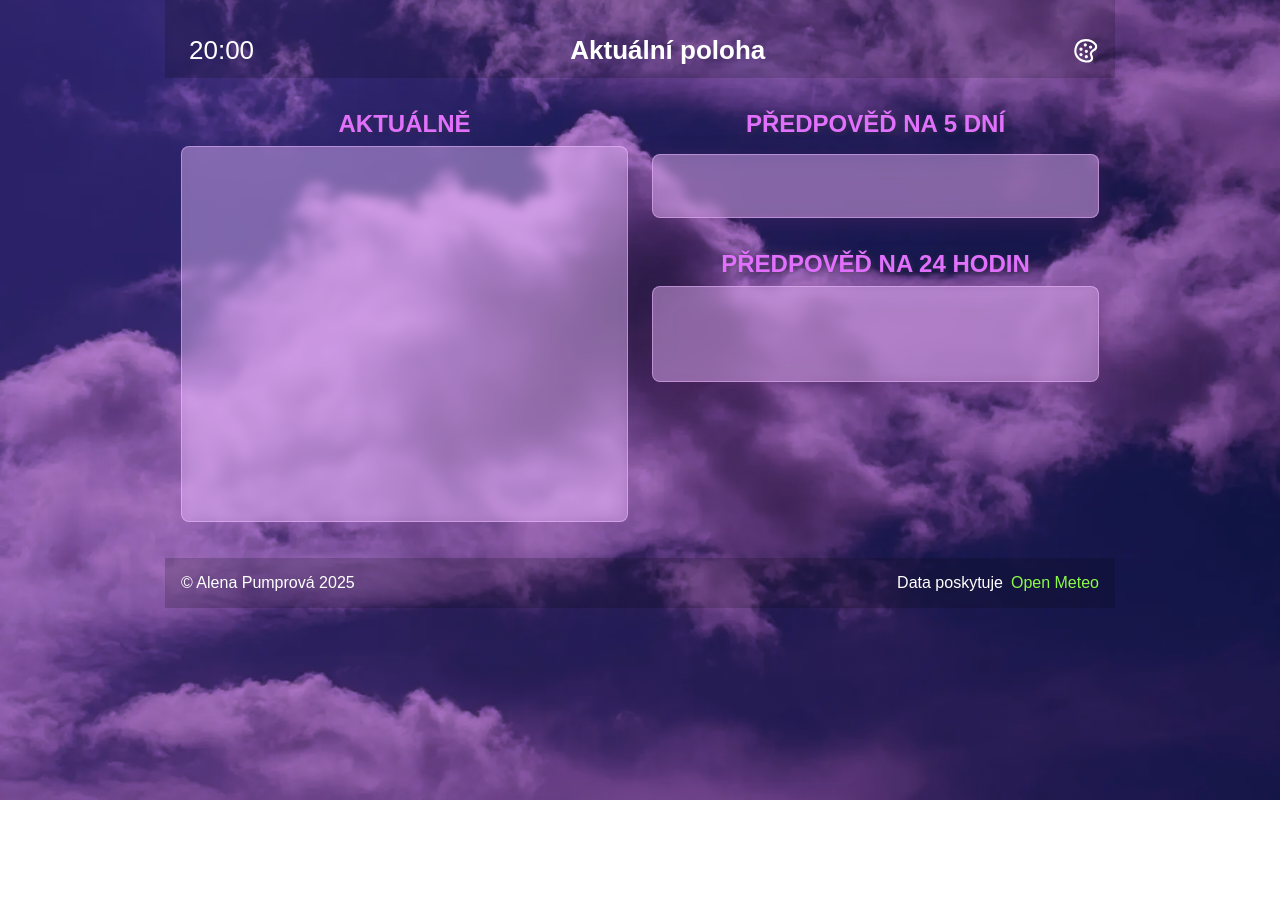
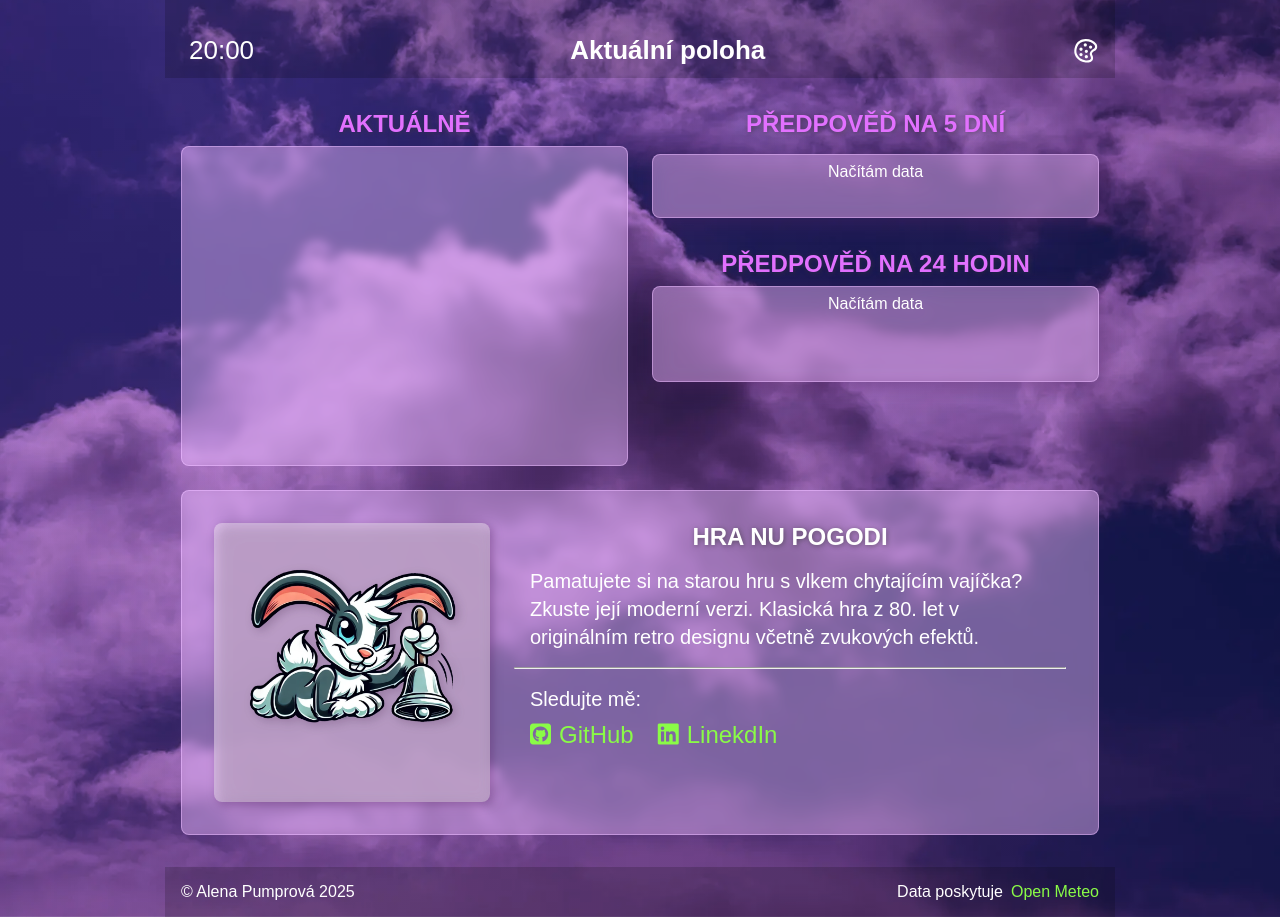
Before and after one commit to Alena0490/Weather-app, a website: page index.html in a window 1280 px wide. Before the commit the page ends 800 px from the top, so only its background shows below. Drawn offline with Linux system fonts and the light colour scheme.

Commit message:
adding widget, fixing current weather layout

```diff
--- a/index.html
+++ b/index.html
@@ -3,7 +3,7 @@
 <head>
     <meta charset="UTF-8">
     <meta name="viewport" content="width=device-width, initial-scale=1.0">
-    <title>Weather forecast</title>
+    <title>Barevné počasí</title>
     <link rel="apple-touch-icon" sizes="180x180" href="apple-touch-icon.png">
     <link rel="icon" type="image/png" sizes="32x32" href="favicon-32x32.png">
     <link rel="icon" type="image/png" sizes="16x16" href="favicon-16x16.png">
@@ -44,25 +44,44 @@
   </header>
 
   <main>
-    <div class="current-weather-wrapper">
-        <h2>Aktuálně</h2>
-        <div class="current-weather"></div>
+    <div class="container">
+        <sction class="current-weather-wrapper">
+            <h2>Aktuálně</h2>
+            <div class="current-weather"></div>
+        </sction>
+
+        <section class="forecast">
+            <article class="forecast-5-day-wrapper">
+                <h2>Předpověď na 5 dní</h2>
+                <div class="forecast-5-day" tabindex="0">Načítám data</div>
+            </article>
+
+            <article class="forecast-24h-wrapper">
+                <h2>Předpověď na 24 hodin</h2>
+                <button class="scroll-left" aria-label="Předchozí"><i class="fa-solid fa-chevron-left"></i></button>
+                <div class="forecast-24h" tabindex="0">Načítám data</div>
+                <button class="scroll-right" aria-label="Další"><i class="fa-solid fa-chevron-right"></i></button>
+            </article>
+        </section>
     </div>
 
-    <div class="forecast">
-        <div class="forecast-5-day-wrapper">
-            <h2>Předpověď na 5 dní</h2>
-                <div class="forecast-5-day" tabindex="0"></div>
+    <section class="git-hub-widget">
+        <div class="game">
+            <a href="https://alena0490.github.io/Nu-pogodi/" aria-label="Hra Nu Pogodi">
+                <img src="img/rabbit.webp" alt=" animovaný králík zvonící na zvonek">
+            </a>
         </div>
-
-        <div class="forecast-24h-wrapper">
-            <h2>Předpověď na 24 hodin</h2>
-            <button class="scroll-left" aria-label="Předchozí"><i class="fa-solid fa-chevron-left"></i></button>
-            <div class="forecast-24h" tabindex="0"></div>
-            <button class="scroll-right" aria-label="Další"><i class="fa-solid fa-chevron-right"></i></button>
+        <div class="game-description">
+            <h2>Hra Nu Pogodi</h2>
+            <p>Pamatujete si na starou hru s vlkem chytajícím vajíčka? Zkuste její moderní verzi. Klasická hra z 80. let v originálním retro designu včetně zvukových efektů.</p>
+            <hr>
+            <p class="contact">Sledujte mě:</p>
+            <div class="social-media">
+                <a href="https://github.com/Alena0490/"><i class="fa-brands fa-square-github"></i>GitHub</a>
+                <a href="https://www.linkedin.com/in/alena-pumprova/"><i class="fa-brands fa-linkedin"></i>LinekdIn</a>
+            </div>
         </div>
-    </div>
-
+    </section>
   </main>
 
   <footer>
--- a/style.css
+++ b/style.css
@@ -287,6 +287,7 @@ h1 {
 h2 {
     color: var(--brand-color);
     text-align: center;
+    font-size: 1.5rem;
     text-transform: uppercase;
     text-shadow: 1px 1px 5px var(--text-shadow);
 }
@@ -312,8 +313,9 @@ a:hover {
     color: var(--complementary-color);
     }
 
-.current-weather {
-    position: relative;
+.current-weather,
+.git-hub-widget {
+        position: relative;
     margin-top: 1rem;
     min-height: 40vh;
     display: flex;
@@ -393,7 +395,7 @@ a:hover {
     align-items: center;
     justify-content: center;
     max-width: 18rem;
-    height: auto;
+    height: 100%;
     background-color: transparent;
     padding: 1rem 0.5rem;
     font-size: 40px;
@@ -404,12 +406,17 @@ a:hover {
     width: 100%;
     height: auto;
     font-size: clamp(3.5rem, 10vw, 6.5rem);
-    height: clamp(3.5rem, 10vw, 6.5rem);
+    height: clamp(3rem, 30vw, 7rem);
+ }
+
+ .weather-icon {
+    position: relative;
  }
 
  .weather-value {
-    margin-top: -2rem;
+    margin-top: 1rem;
     text-shadow: 0 0 4px var(--base-color-tr);
+    position: relative;
  }
 
 .forecast-5-day-wrapper,
@@ -575,6 +582,66 @@ a:hover {
     text-shadow: 0 0 5px rgba(0, 0, 0, 0.5) ;
 }
 
+.git-hub-widget {
+    gap: 1.5rem;
+    padding: 1.5rem;
+}
+
+.git-hub-widget h2 {
+        color: var(--text-color);
+    }
+
+.game {
+    border-radius: 0.5rem;
+    padding: 2rem;
+    background-color: var(--box-background);
+    backdrop-filter: blur(5px) drop-shadow(4px 4px 10px var(--base-color-tr));
+    filter: drop-shadow(3px 3px 5px var(--base-color));
+}
+
+.game img {
+    width: 100%;
+    border-radius: 0.5rem;
+    transition: all 0.6s ease-out;
+}
+
+.game img:hover {
+    transform:scale(1.04) ;
+}
+
+.game-description p {
+    margin: 1rem;
+    font-size: 1.5rem;
+    line-height: 1.4;
+}
+
+.game-description p.contact {
+    margin-bottom: 0;
+}
+
+.social-media {
+    padding: 0rem 0.5rem 0.5rem 0.5rem;
+    display: flex;
+    flex-wrap: wrap;
+    justify-content: flex-start;
+    align-items: center;
+    gap: 0.5rem;
+}
+
+.social-media a {
+    padding: 0.5rem;
+    font-size: 1.5rem;
+}
+
+.social-media i {
+    margin-right: 0.5rem;
+    transition: all 0.6s ease-out;
+}
+
+.social-media a:hover i {
+    transform: scale(1.1);
+}
+
 footer {
     background-color: rgba(0, 0, 0, 0.171);
     display: flex;
@@ -602,7 +669,7 @@ footer .source {
         padding: 2rem 1rem 0.5rem;
     }
 
-    main {
+    .container {
         display: grid;
         grid-template-columns: 1fr 1fr;
         gap: 1.5rem;
@@ -613,7 +680,8 @@ footer .source {
         height: calc(100% - 2.5rem);
     }
 
-    .current-weather {
+    .current-weather,
+    .git-hub-widget {
         height:  100%;
         margin-top: 0.5rem;
     }
@@ -662,6 +730,40 @@ footer .source {
     .forecast-hour {
         padding: 0.3rem 0.3rem;
     }
+
+    section.git-hub-widget {
+        display: grid;
+        align-items: start;
+        gap: 1.5rem;
+        grid-template-columns: 1fr 2fr;
+        grid-template-rows: 1fr;
+        gap: 1.5rem;
+        margin-top: 1.5rem;
+        padding:  2rem;
+    }
+
+    /* .git-hub-widget h2 {
+        color: #cc0000;
+    } */
+
+    .game {
+
+    }
+
+    .game img {
+        border-radius: 0.5rem;
+        width: 100%;
+    }
+
+    .game-description {
+
+    }
+
+    .game-description p {
+        margin: 1rem;
+        font-size: 20px;
+        line-height: 1.4;
+    }
 }
 
 @media screen and (max-width: 434px) {
@@ -677,7 +779,7 @@ footer .source {
         display: none;
     }
 
-    main {
+    .container {
         padding: 0rem 1rem;
     }
 
```
Also changed, not shown: img/rabbit.webp (added).
